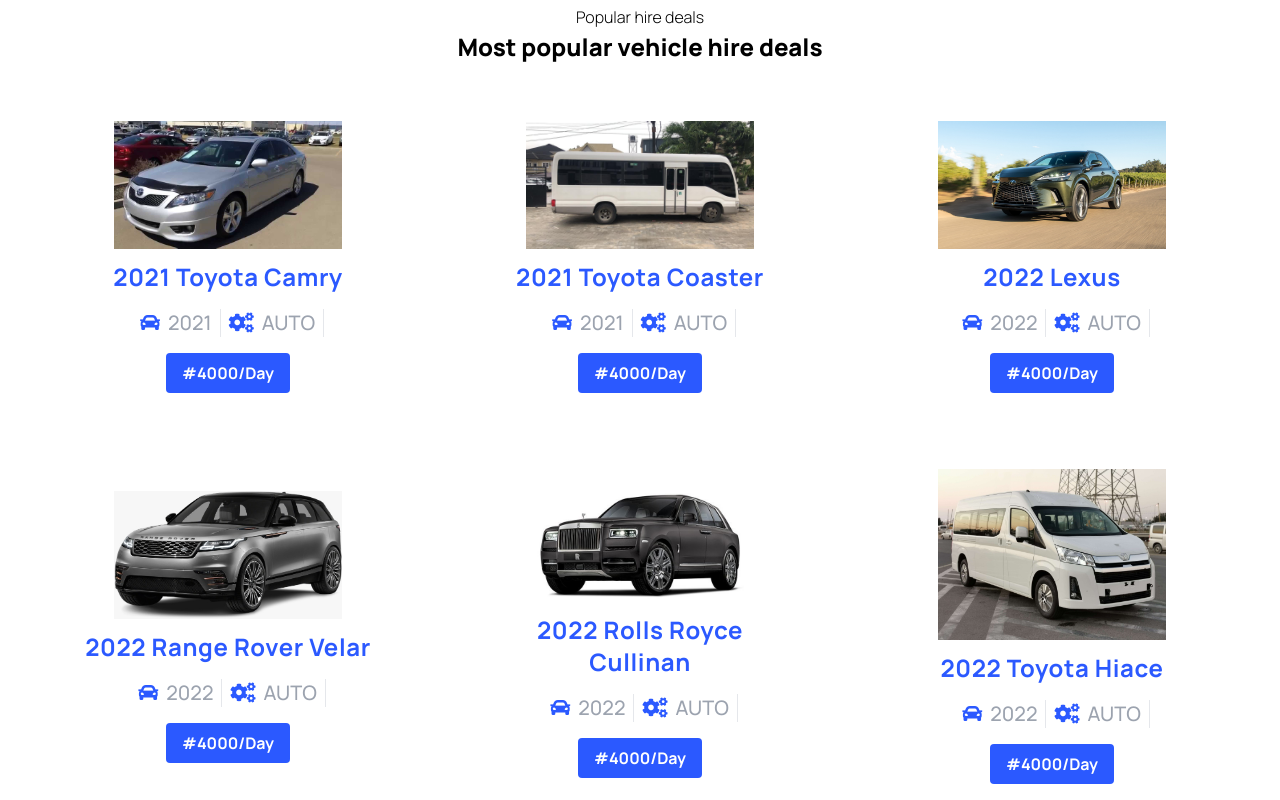
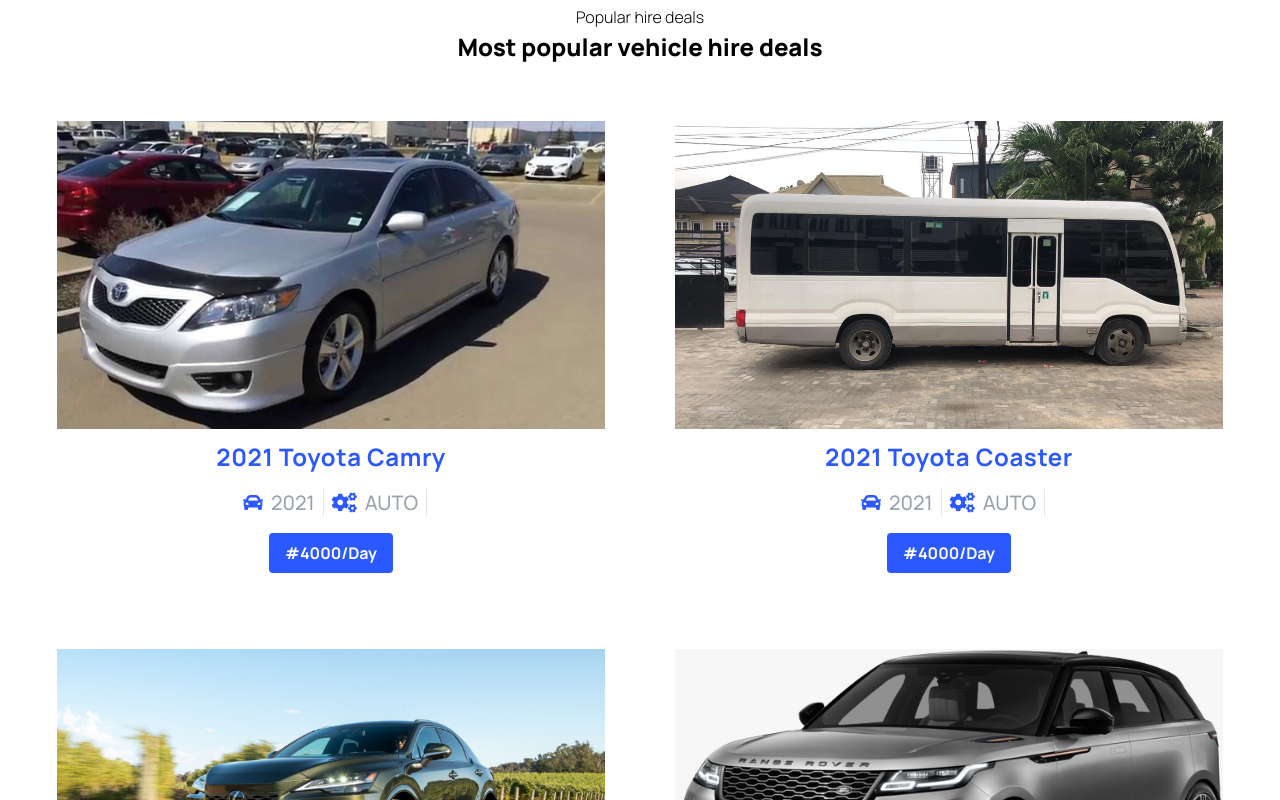
Before and after one commit to muhaj-dev/NextRide, a Next.js app: page / in a window 1280 px wide. Shown: the part 2680-3480 px from the top of the page. Built offline with nearby package versions, Linux system fonts and the light colour scheme.

Commit message:
google sheet implemrntation

```diff
--- a/components/CarCard.tsx
+++ b/components/CarCard.tsx
@@ -5,13 +5,13 @@
 
 const CarCard: React.FC<CarCardProps> = ({ imageUrl, title,year,  pricePerDay }: CarCardProps) => {
   return (
-    <div className="sm:w-[45%] max-w-[310px] mb-2 bg-white hover:bg-gray-100 rounded-md mx-auto">
+    <div className="sm:w-[45%] max-w-[550px] mb-2 bg-white hover:bg-gray-100 rounded-md mx-auto">
     <div className="flex justify-center items-center">
     <Image
           src={imageUrl}
           alt={title}
-          width={228}
-          height={128}
+          width={628}
+          height={528}
           objectFit="cover"
           objectPosition="center"
         />
--- a/constants/index.ts
+++ b/constants/index.ts
@@ -2,25 +2,16 @@
     {
       title: "About",
       links: [
-        { title: "How it works", url: "/" },
-        { title: "Featured", url: "/" },
-        { title: "Partnership", url: "/" },
-        { title: "Bussiness Relation", url: "/" },
-      ],
-    },
-    {
-      title: "Company",
-      links: [
-        { title: "Events", url: "/" },
-        { title: "Blog", url: "/" },
-        { title: "Podcast", url: "/" },
-        { title: "Invite a friend", url: "/" },
+        // { title: "About", url: "/" },
+        { title: "Our Service", url: "/" },
+        { title: "Contact us", url: "/" },
+        { title: "FAQ", url: "/" },
+        { title: "Testimony", url: "/" },
       ],
     },
     {
       title: "Socials",
       links: [
-        { title: "Discord", url: "/" },
         { title: "Instagram", url: "/" },
         { title: "Twitter", url: "/" },
         { title: "Facebook", url: "/" },
```
